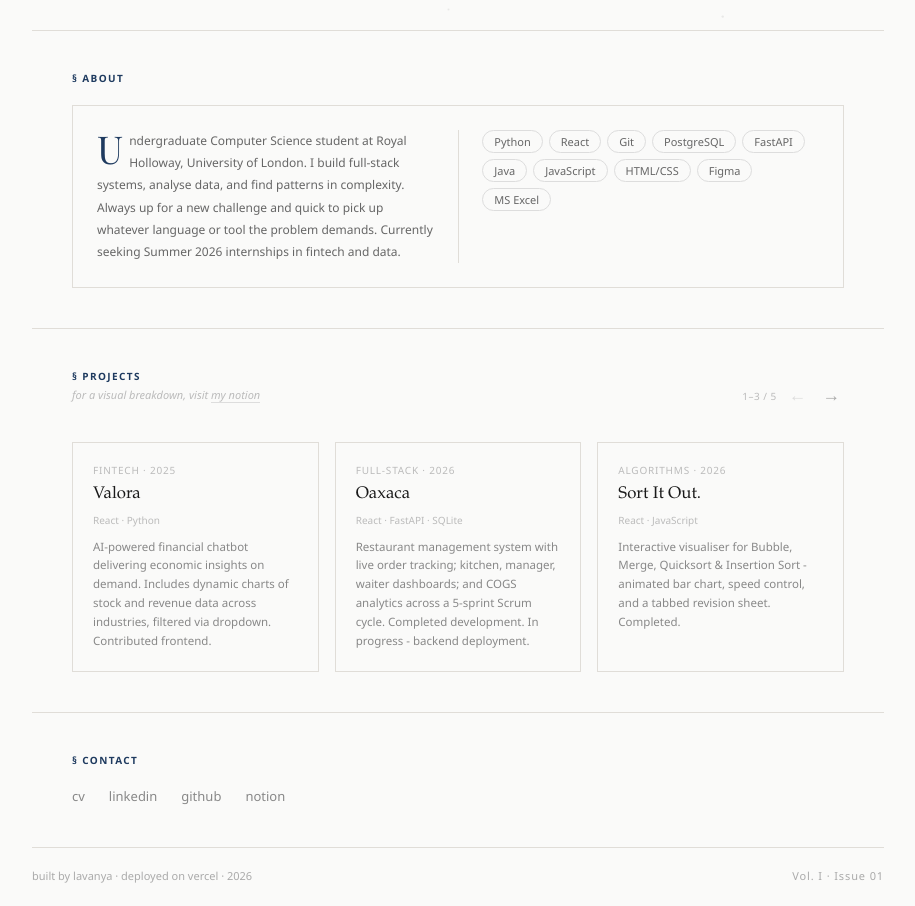
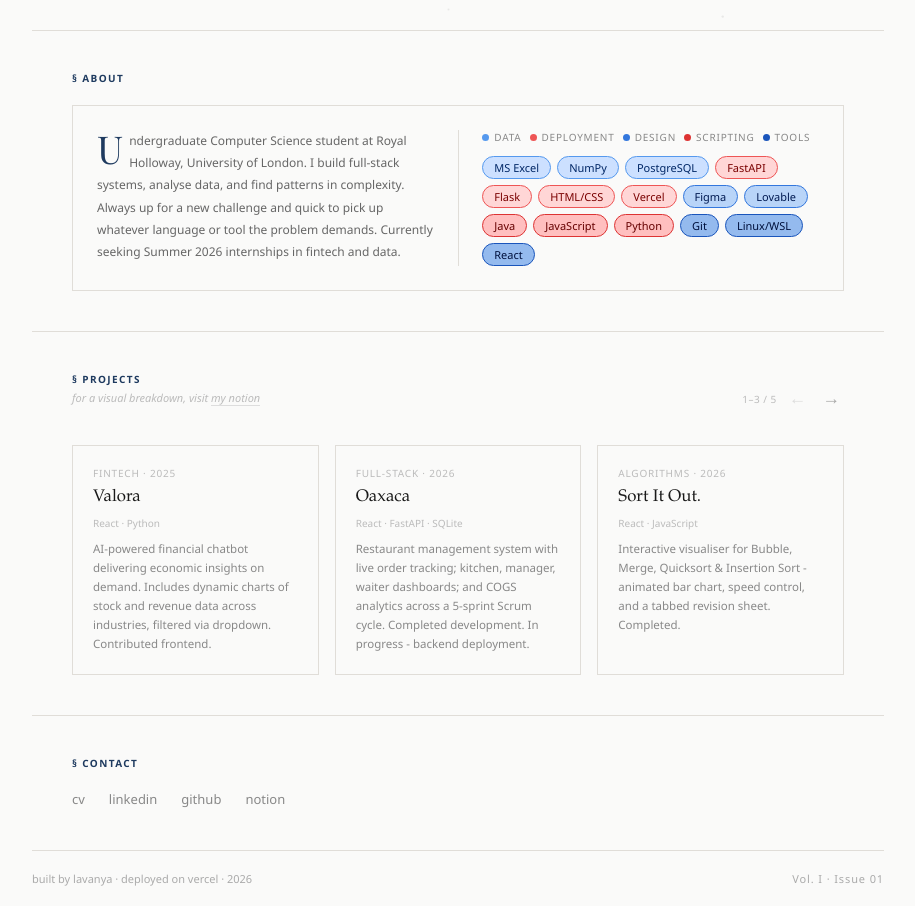
Before and after one commit to lyvnrin/portfolio, a React (Vite) app: page / in a window 1280 px wide. Shown: the part 780-1686 px from the top of the page, without its empty margins (182-1097 px from the left). Built offline with nearby package versions, Linux system fonts and the light colour scheme; a web font is replaced by a local one.

Commit message:
Refactor skills section in About component; categorised skills and enhance display

```diff
--- a/src/components/About.jsx
+++ b/src/components/About.jsx
@@ -1,15 +1,30 @@
 const skills = [
-  { name: 'Python' },
-  { name: 'React' },
-  { name: 'Git' },
-  { name: 'PostgreSQL' },
-  { name: 'FastAPI' },
-  { name: 'Java' },
-  { name: 'JavaScript' },
-  { name: 'HTML/CSS' },
-  { name: 'Figma' },
-  { name: 'MS Excel' },
+  { name: 'MS Excel',    category: 'Data' },
+  { name: 'NumPy',    category: 'Data' },
+  { name: 'PostgreSQL',         category: 'Data' },
+  { name: 'FastAPI',     category: 'Deployment' },
+  { name: 'Flask',     category: 'Deployment' },
+  { name: 'HTML/CSS',    category: 'Deployment' },
+  { name: 'Vercel',    category: 'Deployment' },
+  { name: 'Figma',       category: 'Design' },
+  { name: 'Lovable',     category: 'Design' },
+  { name: 'Java',        category: 'Scripting' },
+  { name: 'JavaScript',  category: 'Scripting' },
+  { name: 'Python',      category: 'Scripting' },
+  { name: 'Git',         category: 'Tools' },
+  { name: 'Linux/WSL',       category: 'Tools' },
+  { name: 'React',       category: 'Tools' },
 ]
+
+const categoryStyles = {
+  Data:       { background: '#cce0ff', color: '#002766', border: '0.5px solid #5599ee' },
+  Deployment: { background: '#ffd6d6', color: '#7a0000', border: '0.5px solid #ee5555' },
+  Design:     { background: '#b8d4f8', color: '#001a52', border: '0.5px solid #3377dd' },
+  Scripting:  { background: '#ffbfbf', color: '#660000', border: '0.5px solid #dd3333' },
+  Tools:      { background: '#94baee', color: '#00113d', border: '0.5px solid #1a55bb' },
+}
+
+const categories = ['Data', 'Deployment', 'Design', 'Scripting', 'Tools']
 
 export default function About() {
   return (
@@ -23,12 +38,22 @@ export default function About() {
           Undergraduate Computer Science student at Royal Holloway, University of London. I build full-stack systems, analyse data, and find patterns in complexity. Always up for a new challenge and quick to pick up whatever language or tool the problem demands. Currently seeking Summer 2026 internships in fintech and data.
         </p>
         <div style={{ background: '#e0ddd8', width: '0.5px', height: '100%' }} />
-        <div style={{ display: 'flex', flexWrap: 'wrap', gap: '6px', alignContent: 'flex-start' }}>
-          {skills.map(s => (
-            <span key={s.name} style={{ fontSize: '11px', padding: '3px 11px', border: '0.5px solid #ddd', borderRadius: '2rem', color: '#666', cursor: 'default' }}>
-              {s.name}
-            </span>
-          ))}
+        <div style={{ display: 'flex', flexDirection: 'column', gap: '10px' }}>
+          <div style={{ display: 'flex', flexWrap: 'wrap', gap: '8px', marginBottom: '2px' }}>
+            {categories.map(cat => (
+              <span key={cat} style={{ display: 'flex', alignItems: 'center', gap: '5px', fontSize: '10px', letterSpacing: '0.08em', textTransform: 'uppercase', color: '#888' }}>
+                <span style={{ width: '7px', height: '7px', borderRadius: '50%', background: categoryStyles[cat].border.replace('0.5px solid ', ''), display: 'inline-block' }} />
+                {cat}
+              </span>
+            ))}
+          </div>
+          <div style={{ display: 'flex', flexWrap: 'wrap', gap: '6px', alignContent: 'flex-start' }}>
+            {skills.map(s => (
+              <span key={s.name} style={{ fontSize: '11px', padding: '3px 11px', borderRadius: '2rem', cursor: 'default', ...categoryStyles[s.category] }}>
+                {s.name}
+              </span>
+            ))}
+          </div>
         </div>
       </div>
     </section>
```
